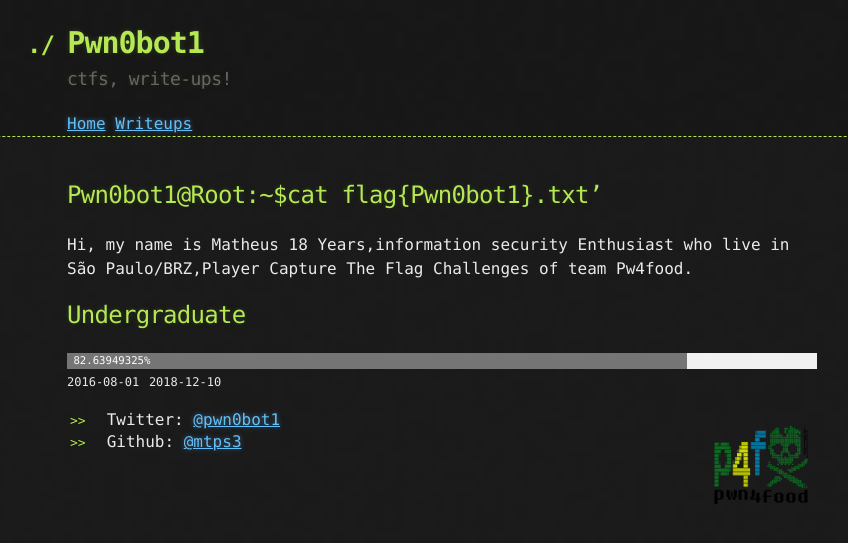
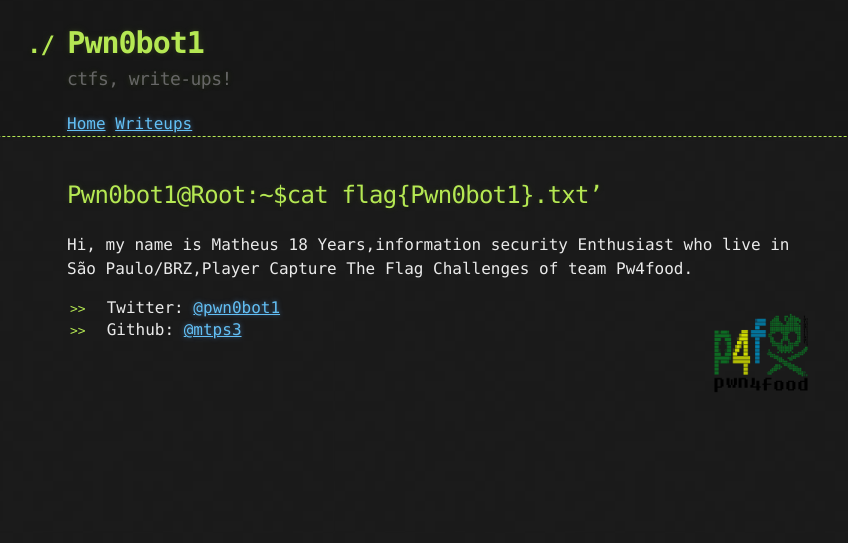
Before and after one commit to mtps3/Mtps3.github.io, a Jekyll site: the page built from index.md, in a window 1280 px wide. Shown: the top 543 px of the page, without its empty margins (198-1046 px from the left). Built offline with Jekyll 4.4.1, drawn with Linux system fonts in a browser that asks for light colours.

Commit message:
Update index.md

```diff
--- a/index.md
+++ b/index.md
@@ -10,35 +10,10 @@ layout: mainpage
 Hi, my name is Matheus
 18 Years,information security Enthusiast who live in São Paulo/BRZ,Player Capture The Flag Challenges of team Pw4food.
 
-## Undergraduate
-<html>
-<head>
-    <link href="/css/mtps3.css" rel="stylesheet" type="text/css">
-</head>
-<body>
-
-                            <div class="progress-container">
-                                <div class="progressbar" id="progress-conscription" style="width:100.94710659352%; font-size:8pt; font-family:Consolas; color:white; line-height:15px;">&nbsp;100.94710659%</div>
-                            </div>
-                            <p class="progress-status">2016-08-01</p>
-                            <p class="progress-status right">2018-12-10</p>
-
-<script>
-        var init_date = new Date(2016, 08, 01);
-        var exit_date = new Date(2018, 12, 10);
-        var total_duration = exit_date - init_date;
-        function progress_check(){
-            var jjam_percent = (((new Date() - init_date) / total_duration) * 100).toFixed(8);
-            document.getElementById("progress-conscription").style.width = jjam_percent + '%';
-            document.getElementById("progress-conscription").innerHTML = '&nbsp;' + jjam_percent + '%';
-            setTimeout('progress_check()', 10);
-        }
-        if(new Date() >= exit_date) { document.getElementById("Bachelor").style.display = 'none'; }else{ progress_check(); }
-    </script>
-</body>
-</html>
 
 <img src="/images/p4f.png" style="width:7em; height:7em; float:right;" />
 
 * Twitter: [@pwn0bot1](https://twitter.com/pwn0bot1)
 * Github: [@mtps3](https://github.com/mtps3)
+
+<script src="https://www.hackthebox.eu/badge/2780"></script>
```
